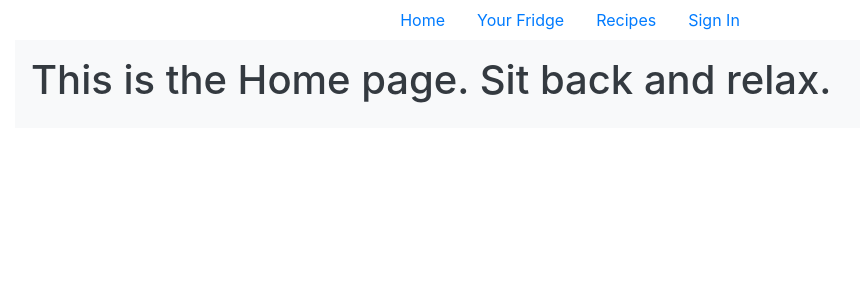
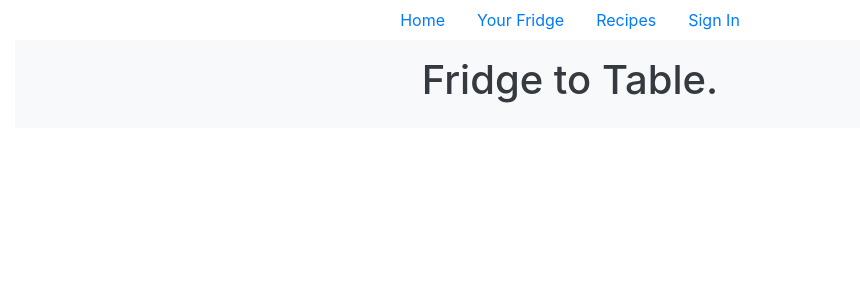
Before and after one commit to dynasty2/mern-recipe-frontend-cab, a React (Create React App) app: page /home in a window 1280 px wide. Shown: the top 300 px of the page, without its empty margins (70-930 px from the left). Built offline with nearby package versions, Linux system fonts and the light colour scheme.

Commit message:
home header text centered

```diff
--- a/src/components/Home/Home.js
+++ b/src/components/Home/Home.js
@@ -8,7 +8,7 @@ export default class Home extends Component {
 render() {
     return (
         <header className="container-fluid p-3 mb-2 bg-light text-dark">
-            <h1>This is the Home page. Sit back and relax.</h1>
+            <h1 className="text-center">Fridge to Table.</h1>
         </header>
         )
     }
```
